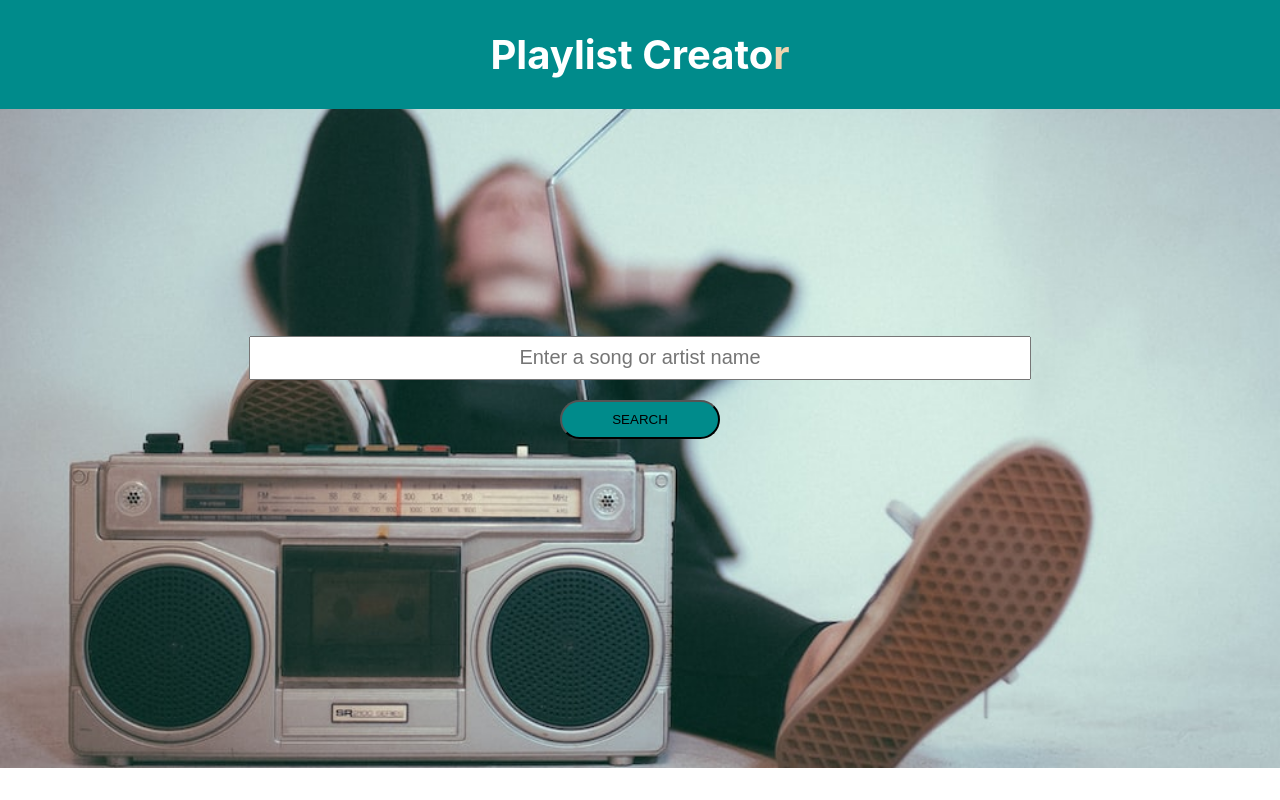
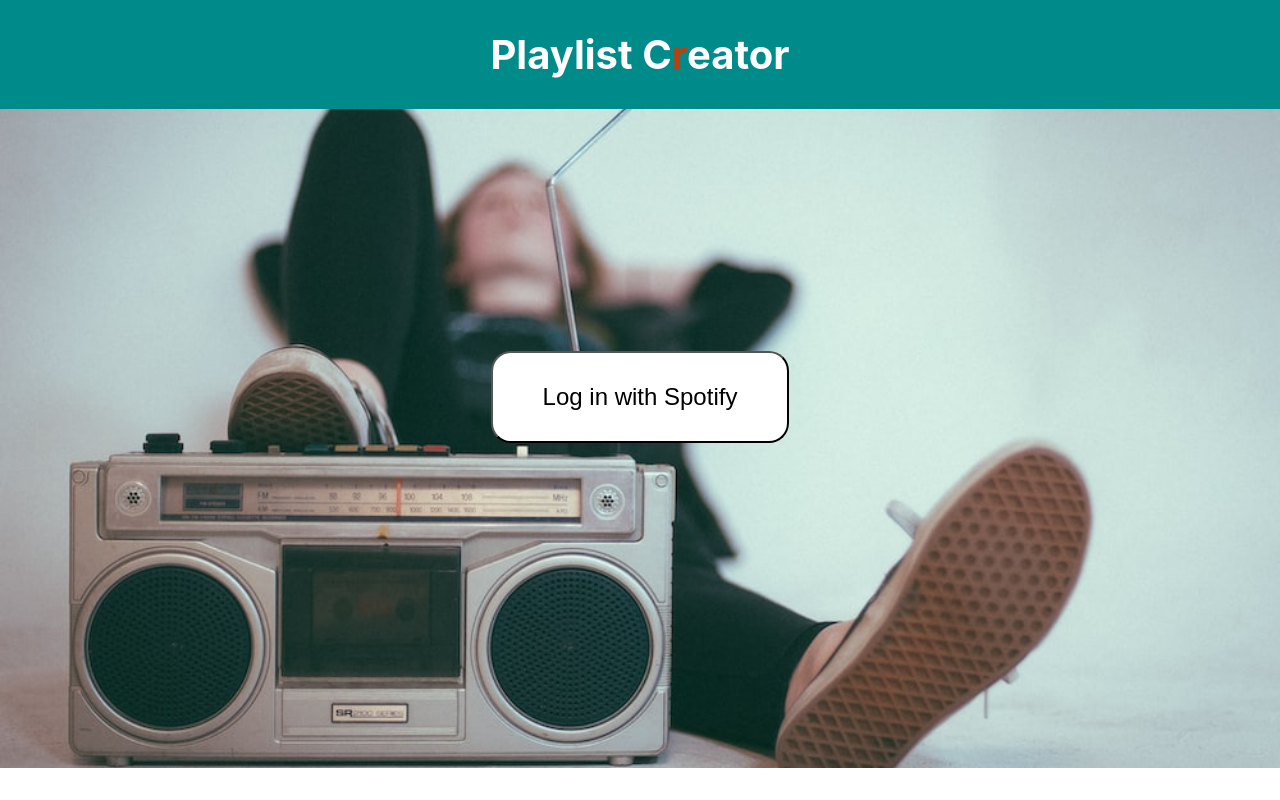
Before and after one commit to RadriaansNES/playC, a React (Create React App) app: page / in a window 1280 px wide. Built offline with nearby package versions, Linux system fonts and the light colour scheme; no server answers.

Commit message:
button added.

```diff
--- a/src/App.css
+++ b/src/App.css
@@ -23,8 +23,19 @@ h1 {
   height: auto;
 }
 
-.initial input {
-  margin-top:200px;
+.initial button:hover {
+  background-color: darkcyan;
+  color: white;
+}
+
+
+.initial button {
+  margin-top:215px;
+  background-color: white;
+  padding: 30px 50px;
+  border-radius: 20px;
+  font-size: 24px;
+  color: black;
 }
 
 .results, .playlist {
--- a/src/App.js
+++ b/src/App.js
@@ -10,6 +10,7 @@ import Search from './components/Api/Search';
 import SearchButton from './components/Buttons/SearchButton/SearchButton';
 import ApiConnect from './components/Api/Api';
 import postPlaylistToSpotify from './components/Api/PostPlaylist';
+import AuthButton from './components/Buttons/LogIn/LogIn';
 
 function App() {
   const accessToken = ApiConnect(); //since behind the scenes, not render just function
@@ -57,16 +58,7 @@ function App() {
       {showInitial && (
       <div className='initial'>
         <ColorChangingTitle />
-        <SearchBar
-          searchQuery={searchQuery}
-          setSearchQuery={setSearchQuery}
-          handleSearch={handleSearch}
-          clearInput={handleClearInput}
-        />
-        <SearchButton
-          handleSearch={handleSearch}
-          clearInput={handleClearInput}
-        />
+        <AuthButton />
       </div>
       )}
 
--- /dev/null
+++ b/src/components/Buttons/LogIn/LogIn.jsx
@@ -0,0 +1,21 @@
+import React from 'react';
+
+const AUTH_URL = 'https://accounts.spotify.com/authorize';
+const CLIENT_ID = '863b560bcdb644b498038d8fcdf368e7';
+const REDIRECT_URI = 'http://localhost:3000/';
+const SCOPE = 'user-library-read playlist-modify-public';
+
+const AuthButton = () => {
+  const authParams = new URLSearchParams({
+    client_id: CLIENT_ID,
+    redirect_uri: REDIRECT_URI,
+    response_type: 'code',
+    scope: SCOPE,
+  });
+
+  return (
+    <button onClick={() => window.location.href = `${AUTH_URL}?${authParams}`}>Log in with Spotify</button>
+  );
+};
+
+export default AuthButton;
```
